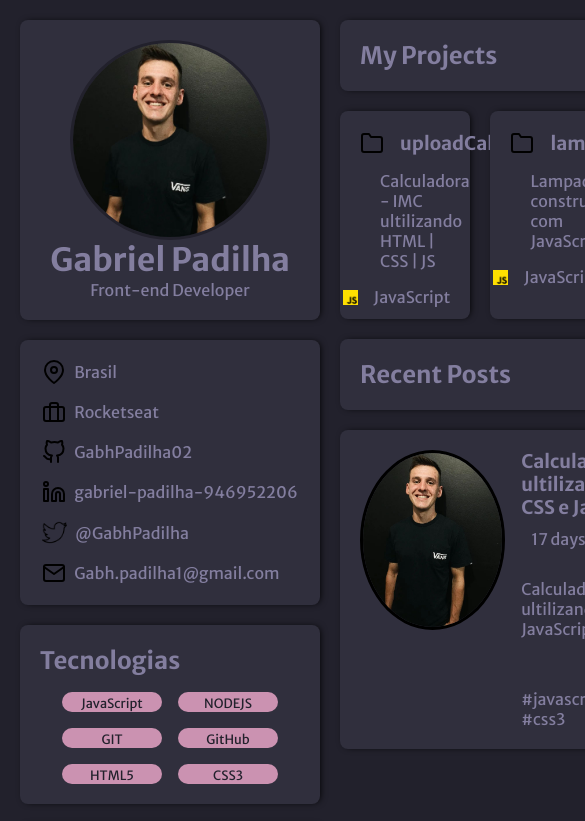
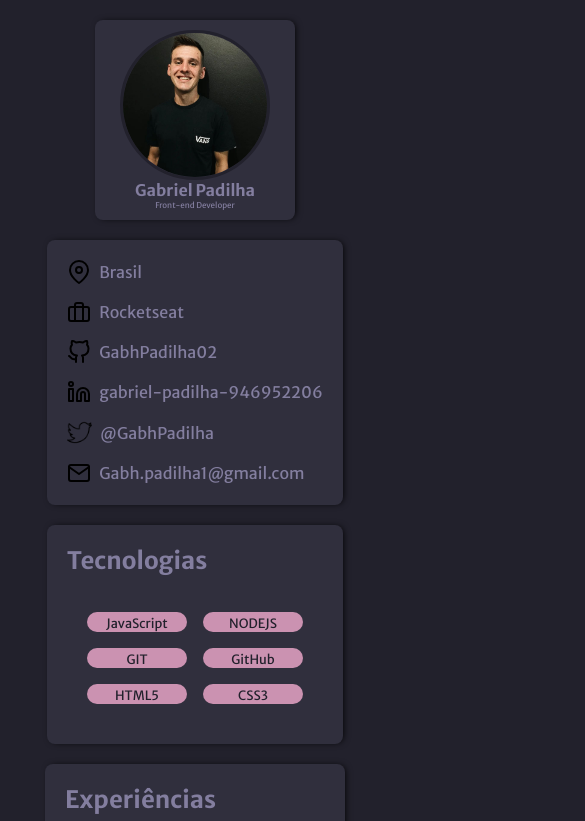
Before and after one commit to GabhPadilha02/portifolio, a plain HTML site: page index.html in a window 390 px wide. Shown: the top 821 px of the page, 585 px wide, since content can reach past the window. Drawn offline with Linux system fonts and the light colour scheme.

Commit message:
Responsive version

```diff
--- a/styles/styles.css
+++ b/styles/styles.css
@@ -287,3 +287,39 @@ body{
 #post-btn:hover{
     opacity: 70%;
 }
+@media (max-width: 1000px) {
+    main{
+        display: none;
+    }
+    body{
+        display: flex;
+        align-items: center;
+        justify-content: center;
+    }
+    header{
+        display: flex;
+        flex-direction: column;
+        align-items: center;
+        justify-content: center;
+
+    }
+    #techs-container{
+        padding: 20px;
+    }
+    #experiences{
+        width: 300px;
+
+    }
+    #education{
+        width: 300px;
+    }
+    #perfil-container{
+        width: 200px;
+        height: 200px;
+        font-size: .5rem;
+    }
+    #perfil-container img{
+        width: 150px;
+        height: 150px;
+    }
+}
```
